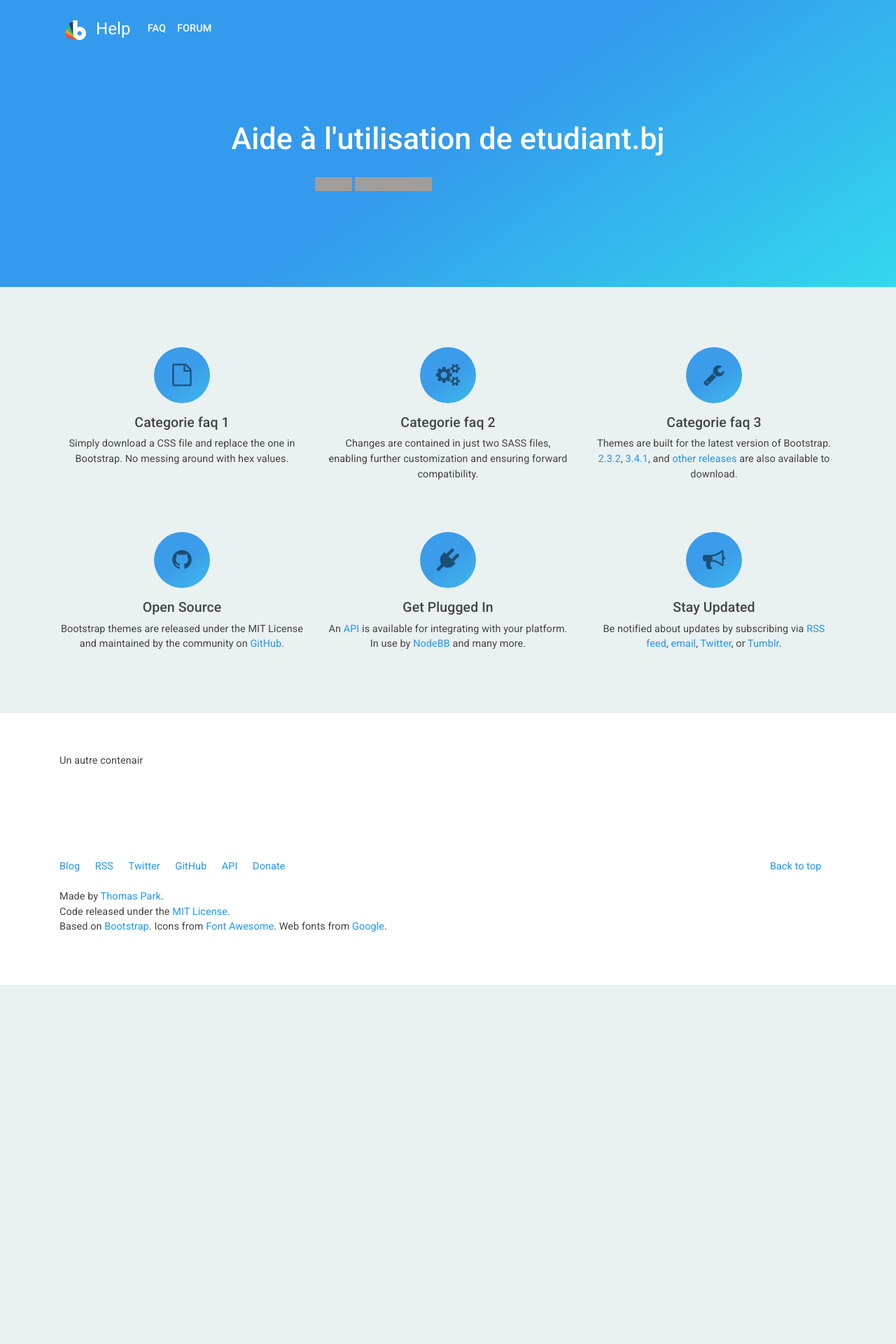
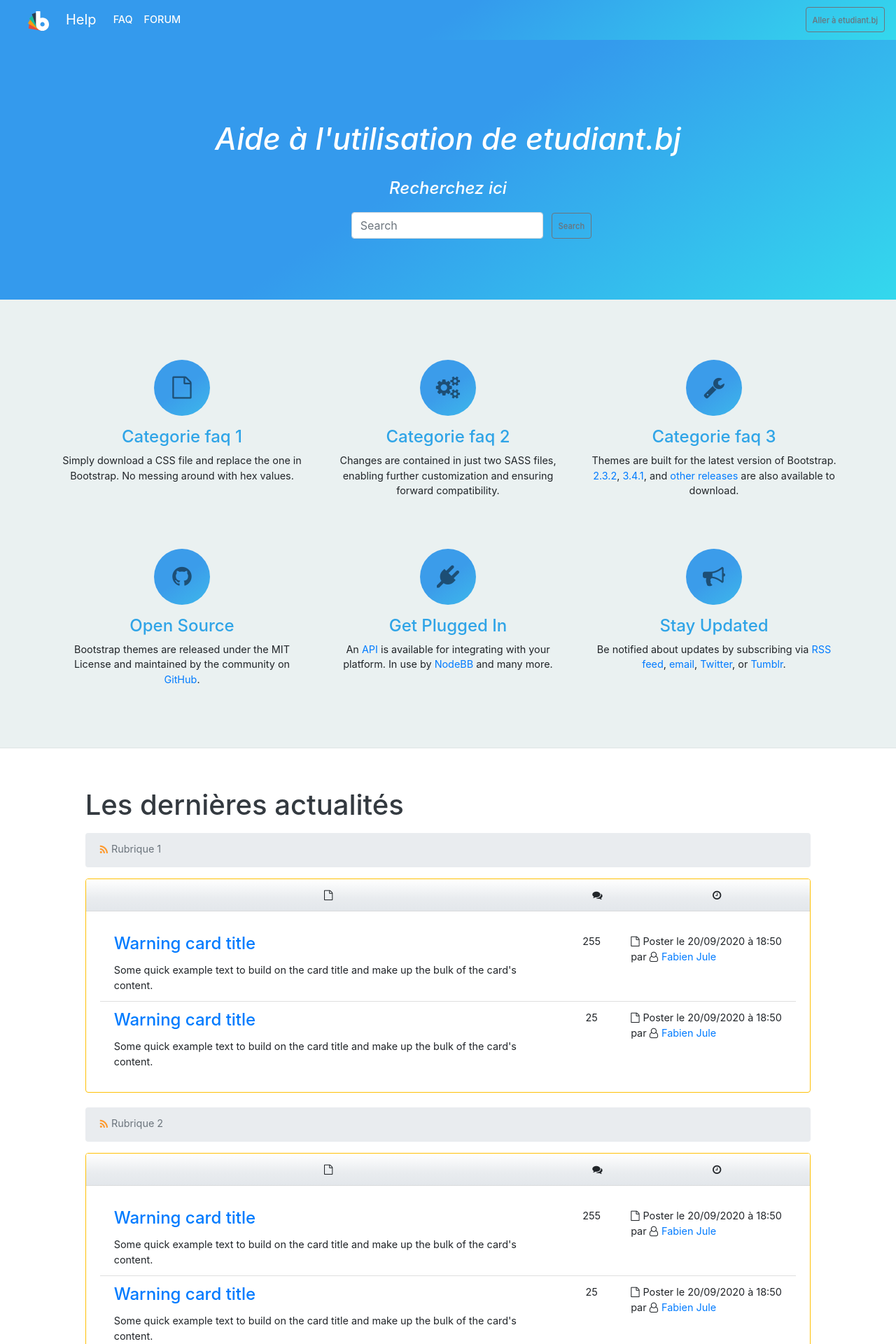
Before and after one commit to Dahkenangnon/theme.FaqFc-1, a PHP site: page / in a window 1280 px wide. Shown: the top 1920 px of the page at 70% size. Before the commit the page ends 1407 px from the top, so only its background shows below. Run offline with PHP 8.4, Linux system fonts and the light colour scheme; some libraries are stand-ins or nearby versions; grey boxes are pictures that could not be loaded.

Commit message:
Mise en place des différentes modifications à apporter à la page home (ajout du bouton pour accéder à elearning, le champ search, de lien de redirection sur chaque categorie et des dernières actualités) et l'ajout de la page faq_categories.html

```diff
--- a/home.html
+++ b/home.html
@@ -4,9 +4,10 @@
     <meta charset="utf-8">
     <title>Help </title>
     <meta name="viewport" content="width=device-width, initial-scale=1">
-    <link rel="stylesheet" href="./_vendor/materia/bootstrap.css">
+    <link rel="stylesheet" href="./_assets/css/bootstrap.css">
     <link rel="stylesheet" href="./_vendor/font-awesome/css/font-awesome.min.css">
     <link rel="stylesheet" href="./_assets/css/custom.min.css">
+    <link rel="stylesheet" href="https://stackpath.bootstrapcdn.com/bootstrap/4.5.2/css/bootstrap.min.css" integrity="sha384-JcKb8q3iqJ61gNV9KGb8thSsNjpSL0n8PARn9HuZOnIxN0hoP+VmmDGMN5t9UJ0Z" crossorigin="anonymous">
     <!-- Global Site Tag (gtag.js) - Google Analytics -->
     <script async src="https://www.googletagmanager.com/gtag/js?id=UA-23019901-1"></script>
     <script>
@@ -18,49 +19,42 @@
     </script>
   </head>
   <body id="home">
-    <div class="navbar navbar-expand-lg fixed-top navbar-dark bg-primary navbar-transparent">
-      <div class="container">
-        <a href="./" class="navbar-brand">
-          <img class="d-inline-block mx-2" src="_assets/img/logo-nav.svg" alt="" width="30" height="28">
-          Help
+
+    <div class="bs-component d-flex justify-content-around">
+      <nav class="navbar navbar-expand-lg fixed-top navbar-dark bg-primary ">
+        <a href="home.html" class="navbar-brand">
+          <img class="d-inline-block mx-4" src="_assets/img/logo-nav.svg" alt="" width="30" height="28">Help
         </a>
-        <button class="navbar-toggler" type="button" data-toggle="collapse" data-target="#navbarResponsive" aria-controls="navbarResponsive" aria-expanded="false" aria-label="Toggle navigation">
+        <button class="navbar-toggler" type="button" data-toggle="collapse" data-target="#navbarColor01" aria-controls="navbarColor01" aria-expanded="false" aria-label="Toggle navigation">
           <span class="navbar-toggler-icon"></span>
         </button>
-        <div class="collapse navbar-collapse" id="navbarResponsive">
-          <ul class="navbar-nav">
+        <div class="collapse navbar-collapse" id="navbarColor01">
+            <ul class="navbar-nav mr-auto">
               <li class="nav-item">
-              <a class="nav-link" href="./help/">Faq</a>
+                <a class="nav-link" href="#">Faq</a>
               </li>
               <li class="nav-item">
-              <a class="nav-link" href="example.html">Forum</a>
+                <a class="nav-link" href="#">Forum</a>
               </li>
             </ul>
+            <form class="form-inline my-2 my-lg-0">
+              <button type="button" class="btn btn-outline-secondary">Aller à etudiant.bj</button>
+            </form>
         </div>
-      </div>
+      </nav>
     </div>
 
     <div class="splash">
       <div class="container">
         <div class="row">
-          <div class="col-lg-12">
-            <h1>Aide à l'utilisation de etudiant.bj</h1>
-            <div id="social">
-              <span>
-                <iframe id="gh-fork" src="https://ghbtns.com/github-btn.html?user=thomaspark&repo=bootswatch&type=fork" width="53" height="20"></iframe>
-                <iframe id="gh-star" src="https://ghbtns.com/github-btn.html?user=thomaspark&repo=bootswatch&type=star&count=true" width="110" height="20"></iframe>
-              </span>
-              <span style="display: inline-block; width: 210px;">
-                <a href="https://twitter.com/bootswatch" class="twitter-follow-button" data-show-count="false" data-show-screen-name="true"></a>
-                <a href="https://twitter.com/share" class="twitter-share-button" data-url="https://bootswatch.com/" data-via="bootswatch"></a>
-              </span>
-            </div>
-            <div class="row">
-              <div class="col-md-6 mx-auto">
-                <div class="sponsor">
-                  <script async src="https://cdn.carbonads.com/carbon.js?serve=CKYIE23N&placement=bootswatchcom" id="_carbonads_js"></script>
-                </div>
-              </div>
+          <div class="col-lg-12 col-sm-12">
+            <h1 style="margin-bottom: 30px; font-style: italic;"> Aide à l'utilisation de etudiant.bj</h1>
+            <h4 style="color: white; margin-bottom: 20px; font-style: italic;">Recherchez ici</h4>
+            <div class="d-flex justify-content-center" style="position: relative; display: inline; left:3%;">
+              <form class="form-inline" style="display: inline-block;">
+                <input class="form-control mr-sm-2" type="text" placeholder="Search">
+                <button class="btn btn-outline-secondary my-2 my-sm-0" type="submit">Search</button>
+              </form>
             </div>
           </div>
         </div>
@@ -71,78 +65,273 @@
       <div class="container">
         <div class="row">
           <div class="col-lg-4 col-sm-6">
-            <div class="icon"><i class="fa fa-file-o"></i></div>
+            <a href="faq_categorie.html">
+              <div class="icon"><i class="fa fa-file-o white"></i></div>
               <h4>Categorie faq 1</h4>
+            </a>
             <p>Simply download a CSS file and replace the one in Bootstrap. No messing around with hex values.</p>
           </div>
           <div class="col-lg-4 col-sm-6">
+            <a href="faq_categorie.html">
               <div class="icon"><i class="fa fa-cogs"></i></div>
               <h4>Categorie faq 2</h4>
+            </a>
             <p>Changes are contained in just two SASS files, enabling further customization and ensuring forward compatibility.</p>
           </div>
           <div class="col-lg-4 col-sm-6">
+            <a href="faq_categorie.html">
               <div class="icon"><i class="fa fa-wrench"></i></div>
               <h4>Categorie faq 3</h4>
+            </a>
             <p>Themes are built for the latest version of Bootstrap. <a href="2/">2.3.2</a>, <a href="3/">3.4.1</a>, and <a target="_blank" rel="noopener noreferrer" href="https://github.com/thomaspark/bootswatch/releases">other releases</a> are also available to download.</p>
           </div>
           <div class="col-lg-4 col-sm-6">
+            <a href="faq_categorie.html">
               <div class="icon"><i class="fa fa-github"></i></div>
               <h4>Open Source</h4>
+            </a>
             <p>Bootstrap themes are released under the MIT License and maintained by the community on <a target="_blank" rel="noopener noreferrer" href="https://github.com/thomaspark/bootswatch">GitHub</a>.</p>
           </div>
           <div class="col-lg-4 col-sm-6">
+            <a href="faq_categorie.html">
               <div class="icon"><i class="fa fa-plug"></i></div>
               <h4>Get Plugged In</h4>
+            </a>
             <p>An <a href="./help/#api">API</a> is available for integrating with your platform. In use by <a href="https://nodebb.org/" target="_blank" rel="noopener noreferrer">NodeBB</a> and many more.</p>
           </div>
           <div class="col-lg-4 col-sm-6">
+            <a href="faq_categorie.html">
               <div class="icon"><i class="fa fa-bullhorn"></i></div>
               <h4>Stay Updated</h4>
+            </a>
             <p>Be notified about updates by subscribing via <a href="https://blog.bootswatch.com/rss/">RSS feed</a>, <a href="https://feedburner.google.com/fb/a/mailverify?uri=bootswatch&loc=en_US">email</a>, <a href="https://twitter.com/bootswatch">Twitter</a>, or <a href="https://blog.bootswatch.com/">Tumblr</a>.</p>
           </div>
         </div>
       </div>
     </div>
 
-    <div class="section-preview">
-      <div class="container">
+    <div class="section-preview col-md-10 mx-auto">
+      <h1 class="mb-3 text-dark">Les dernières actualités</h1>
+      <ol class="breadcrumb">
+        <li class="breadcrumb-item active"><i style="color: #FE9A2E;margin: 5px;" class="fa fa-rss"></i>Rubrique 1</li>
+      </ol>
+
+      <div class="card border-warning">
+        <div class="card-header bg-light">
+          <div class="row">
+            <div class="col-md-8 text-center">
+              <i class="fa fa-file-o" aria-hidden="true"></i>
+            </div>
+            <div class="col-md-1 text-center">
+              <i class="fa fa-comments" aria-hidden="true"></i>
+            </div>
+            <div class="col-md-3 text-center">
+              <i class="fa fa-clock-o" aria-hidden="true"></i>
+            </div>
+          </div>
+        </div>
+
+        <div class="card-body">
+          <ul class="list-group list-group-flush">
+            <li class="list-group-item">
+              <div class="row">
+                <div class="col-md-8">
+                  <h4 class="card-title"><a href="#">Warning card title</a></h4>
+                  <p class="card-text">Some quick example text to build on the card title and make up the bulk of the card's content.</p>
+                </div>
+                <div class="col-md-1 text-center">
+                  255
+                </div>
+                <div class="col-md-3">
+                  <i class="fa fa-file-o" style="margin-right: 5px;" aria-hidden="true"></i>Poster le 20/09/2020 à
+                  18:50 par <i class="fa fa-user-o" style="margin-right: 5px;" aria-hidden="true"></i><a href="#">Fabien Jule</a>
+                </div>
+              </div>
+            </li>
+
+            <li class="list-group-item">
+              <div class="row">
+                <div class="col-md-8">
+                  <h4 class="card-title"><a href="#">Warning card title</a></h4>
+                  <p class="card-text">Some quick example text to build on the card title and make up the bulk of the card's content.</p>
+                </div>
+                <div class="col-md-1 text-center">
+                  25
+                </div>
+                <div class="col-md-3">
+                  <i class="fa fa-file-o" style="margin-right: 5px;" aria-hidden="true"></i>Poster le 20/09/2020 à
+                  18:50 par <i class="fa fa-user-o" style="margin-right: 5px;" aria-hidden="true"></i><a href="#">Fabien Jule</a>
+                </div>
+              </div>
+            </li>
+          </ul>
+
+        </div>
+      </div><br>
+
+      <ol class="breadcrumb">
+        <li class="breadcrumb-item active"><i style="color: #FE9A2E;margin: 5px;" class="fa fa-rss"></i>Rubrique 2</li>
+      </ol>
+
+      <div class="card border-warning">
+        <div class="card-header bg-light">
+          <div class="row">
+            <div class="col-md-8 text-center">
+              <i class="fa fa-file-o" aria-hidden="true"></i>
+            </div>
+            <div class="col-md-1 text-center">
+              <i class="fa fa-comments" aria-hidden="true"></i>
+            </div>
+            <div class="col-md-3 text-center">
+              <i class="fa fa-clock-o" aria-hidden="true"></i>
+            </div>
+          </div>
+        </div>
+
+        <div class="card-body">
+          <ul class="list-group list-group-flush">
+            <li class="list-group-item">
+              <div class="row">
+                <div class="col-md-8">
+                  <h4 class="card-title"><a href="#">Warning card title</a></h4>
+                  <p class="card-text">Some quick example text to build on the card title and make up the bulk of the card's content.</p>
+                </div>
+                <div class="col-md-1 text-center">
+                  255
+                </div>
+                <div class="col-md-3">
+                  <i class="fa fa-file-o" style="margin-right: 5px;" aria-hidden="true"></i>Poster le 20/09/2020 à
+                  18:50 par <i class="fa fa-user-o" style="margin-right: 5px;" aria-hidden="true"></i><a href="#">Fabien Jule</a>
+                </div>
+              </div>
+            </li>
+
+            <li class="list-group-item">
+              <div class="row">
+                <div class="col-md-8">
+                  <h4 class="card-title"><a href="#">Warning card title</a></h4>
+                  <p class="card-text">Some quick example text to build on the card title and make up the bulk of the card's content.</p>
+                </div>
+                <div class="col-md-1 text-center">
+                  25
+                </div>
+                <div class="col-md-3">
+                  <i class="fa fa-file-o" style="margin-right: 5px;" aria-hidden="true"></i>Poster le 20/09/2020 à
+                  18:50 par <i class="fa fa-user-o" style="margin-right: 5px;" aria-hidden="true"></i><a href="#">Fabien Jule</a>
+                </div>
+              </div>
+            </li>
+          </ul>
+
+        </div>
+      </div><br>
+
+
+      <ol class="breadcrumb">
+        <li class="breadcrumb-item active"><i style="color: #FE9A2E;margin: 5px;" class="fa fa-rss"></i>Rubrique 3</li>
+      </ol>
+
+      <div class="card border-warning">
+        <div class="card-header bg-light">
+          <div class="row">
+            <div class="col-md-8 text-center">
+              <i class="fa fa-file-o" aria-hidden="true"></i>
+            </div>
+            <div class="col-md-1 text-center">
+              <i class="fa fa-comments" aria-hidden="true"></i>
+            </div>
+            <div class="col-md-3 text-center">
+              <i class="fa fa-clock-o" aria-hidden="true"></i>
+            </div>
+          </div>
+        </div>
+
+        <div class="card-body">
+          <ul class="list-group list-group-flush">
+            <li class="list-group-item">
+              <div class="row">
+                <div class="col-md-8">
+                  <h4 class="card-title"><a href="#">Warning card title</a></h4>
+                  <p class="card-text">Some quick example text to build on the card title and make up the bulk of the card's content.</p>
+                </div>
+                <div class="col-md-1 text-center">
+                  255
+                </div>
+                <div class="col-md-3">
+                  <i class="fa fa-file-o" style="margin-right: 5px;" aria-hidden="true"></i>Poster le 20/09/2020 à
+                  18:50 par <i class="fa fa-user-o" style="margin-right: 5px;" aria-hidden="true"></i><a href="#">Fabien Jule</a>
+                </div>
+              </div>
+            </li>
+
+            <li class="list-group-item">
+              <div class="row">
+                <div class="col-md-8">
+                  <h4 class="card-title"><a href="#">Warning card title</a></h4>
+                  <p class="card-text">Some quick example text to build on the card title and make up the bulk of the card's content.</p>
+                </div>
+                <div class="col-md-1 text-center">
+                  25
+                </div>
+                <div class="col-md-3">
+                  <i class="fa fa-file-o" style="margin-right: 5px;" aria-hidden="true"></i>Poster le 20/09/2020 à
+                  18:50 par <i class="fa fa-user-o" style="margin-right: 5px;" aria-hidden="true"></i><a href="#">Fabien Jule</a>
+                </div>
+              </div>
+            </li>
+          </ul>
+
+        </div>
+      </div><br>
+
+      <button type="button" class="btn btn-outline-primary pull-right">Accéder au forum</button>
 
     </div>
 
-      <div class="container">
+      <footer class="footer-distributed">
 
+        <div class="footer-right">
 
- Un autre contenair
+          <a href="#"><i class="fa fa-facebook"></i></a>
+          <a href="#"><i class="fa fa-twitter"></i></a>
+          <a href="#"><i class="fa fa-linkedin"></i></a>
+          <a href="#"><i class="fa fa-github"></i></a>
 
         </div>
+
+        <div class="footer-left">
+
+          <p class="footer-links">
+            <a class="link-1" href="#home">Home</a>
+
+            <a href="#">Faq</a>
+
+            <a href="#">Blog</a>
+
+            <a href="#">Contact</a>
+          </p>
+
+          <p>Geek UNSTIM &copy; 2020</p>
         </div>
 
-    <div class="container">
-      <footer id="footer">
-        <div class="row">
-          <div class="col-lg-12">
-            <ul class="list-unstyled">
-              <li class="float-lg-right"><a href="#top">Back to top</a></li>
-              <li><a href="https://blog.bootswatch.com/">Blog</a></li>
-              <li><a href="https://blog.bootswatch.com/rss/">RSS</a></li>
-              <li><a href="https://twitter.com/bootswatch">Twitter</a></li>
-              <li><a href="https://github.com/thomaspark/bootswatch">GitHub</a></li>
-              <li><a href="./help/#api">API</a></li>
-              <li><a href="./help/#donate">Donate</a></li>
-            </ul>
-            <p>Made by <a href="https://thomaspark.co/">Thomas Park</a>.</p>
-            <p>Code released under the <a href="https://github.com/thomaspark/bootswatch/blob/master/LICENSE">MIT License</a>.</p>
-            <p>Based on <a href="https://getbootstrap.com/" rel="nofollow">Bootstrap</a>. Icons from <a href="https://fontawesome.com/" rel="nofollow">Font Awesome</a>. Web fonts from <a href="https://fonts.google.com/" rel="nofollow">Google</a>.</p>
-          </div>
-        </div>
       </footer>
-    </div>
 
     <script src="./_vendor/jquery/dist/jquery.min.js"></script>
     <script src="./_vendor/bootstrap/dist/js/bootstrap.bundle.min.js"></script>
     <script src="./_assets/js/custom.js"></script>
     <script>
       !function(d,s,id){var js,fjs=d.getElementsByTagName(s)[0];if(!d.getElementById(id)){js=d.createElement(s);js.id=id;js.src="https://platform.twitter.com/widgets.js";fjs.parentNode.insertBefore(js,fjs);}}(document,"script","twitter-wjs");
+
+      /* FAQ */
+      $(function() {
+        // Since there's no list-group/tab integration in Bootstrap
+        $('.list-group-item').on('click',function(e){
+            var previous = $(this).closest(".list-group").children(".active");
+            previous.removeClass('active'); // previous list-item
+            $(e.target).addClass('active'); // activated list-item
+          });
+      });
+      /* FAQ */
     </script>
   </body>
 </html>
```
Also changed, not shown: _assets/scss/custom.scss (+103 -0 lines), example.html (+11 -0 lines), faq_categorie.html (added, +203 -0 lines), _assets/css/custom.min.css, _assets/js/custom.js (line endings or trailing spaces). Lines whose indentation alone changed are shown as unchanged.
